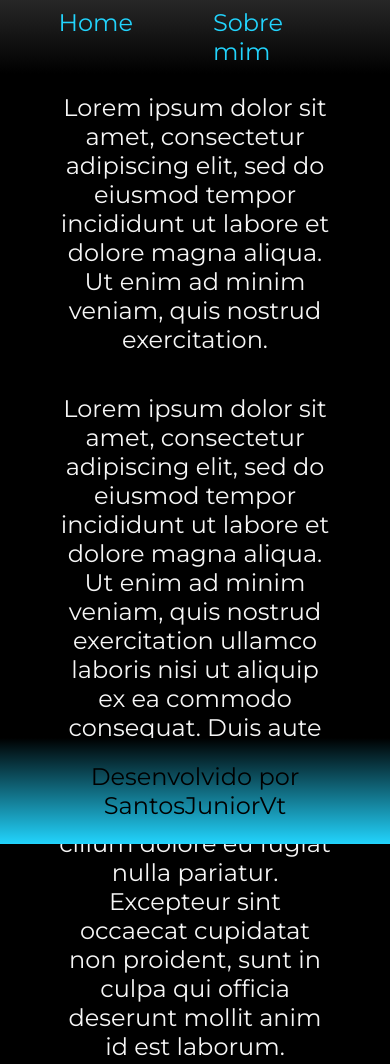
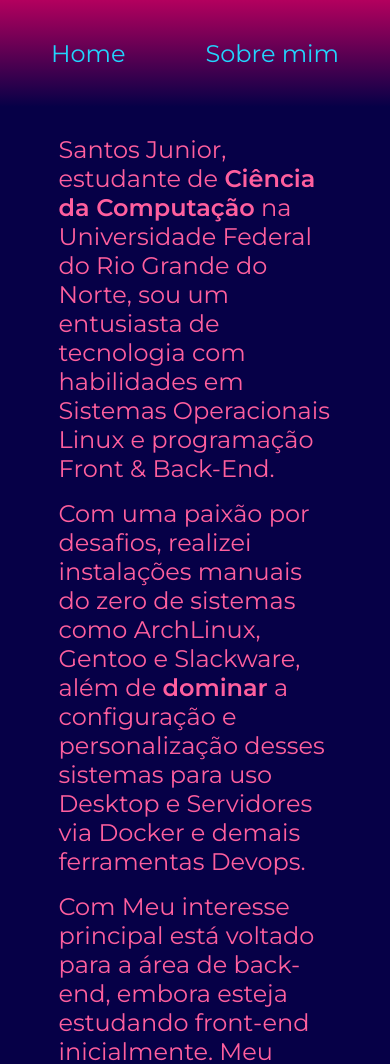
Before and after one commit to santosjuniorvt/portfolio-html-css, a plain HTML site: page about.html in a window 390 px wide. Shown: the top 1064 px of the page. Drawn offline with Linux system fonts and the light colour scheme.

Commit message:
release portfolio

```diff
--- a/about.html
+++ b/about.html
@@ -14,11 +14,13 @@
       <a class="header__menu__link" href="about.html">Sobre mim</a>
     </nav>
   </header>
-    <main class="presentation">
-    <section class="presentation__content">
-        <p class="presentation__content__paragraph">Lorem ipsum dolor sit amet, consectetur adipiscing elit, sed do eiusmod tempor incididunt ut labore et dolore magna aliqua. Ut enim ad minim veniam, quis nostrud exercitation.</p>
-        <p class="presentation__content__paragraph">Lorem ipsum dolor sit amet, consectetur adipiscing elit, sed do eiusmod tempor incididunt ut labore et dolore magna aliqua. Ut enim ad minim veniam, quis nostrud exercitation ullamco laboris nisi ut aliquip ex ea commodo consequat. Duis aute irure dolor in reprehenderit in voluptate velit esse cillum dolore eu fugiat nulla pariatur. Excepteur sint occaecat cupidatat non proident, sunt in culpa qui officia deserunt mollit anim id est laborum.</p>
-        <p class="presentation__content__paragraph">Lorem ipsum dolor sit amet, qui minim labore adipisicing minim sint cillum sint consectetur cupidatat. ut labore et dolore magna aliqua. Ut enim ad minim veniam, quis nostrud exercitation</p>
+  <main class="about__presentation">
+    <section >
+      <p class="about__presentation__content__paragraph">Santos Junior, estudante de <strong>Ciência da Computação</strong> na Universidade Federal do Rio Grande do Norte, sou um entusiasta de tecnologia com habilidades em Sistemas Operacionais Linux e programação Front & Back-End.</p>
+
+      <p class="about__presentation__content__paragraph">Com uma paixão por desafios, realizei instalações manuais do zero de sistemas como ArchLinux, Gentoo e Slackware, além de <strong>dominar</strong> a configuração e personalização desses sistemas para uso Desktop e Servidores via Docker e demais ferramentas Devops.</p>
+
+      <p class="about__presentation__content__paragraph">Com Meu interesse principal está voltado para a área de back-end, embora esteja estudando front-end inicialmente. Meu objetivo é me tornar um desenvolvedor de back-end bem-sucedido no futuro, entregando trabalhos de alta qualidade. Atualmente, estou desenvolvendo páginas sobre games e cultura pop, além de criar blogs e tutoriais sobre <strong>Linux e software livre</strong>.</p>
     </section>
   </main>
   <footer class="footer">
--- a/css/style.css
+++ b/css/style.css
@@ -1,11 +1,11 @@
 @import url('https://fonts.googleapis.com/css2?family=Montserrat:wght@400;600&family=Ubuntu&display=swap');
 
 :root{
-  --primary-color: #000000;
-  --secondary-color: #f6f6f6;
+  --primary-color: #060047;
+  --secondary-color: #FF5F9E;
   --tertiary-color: #22d4fd;
-  --hover-color: #272727;
-  --header-color: #202020;
+  --hover-color: #B3005E;
+  --header-color: #22d4fd;
 
   --primary-font: 'Ubuntu', sans-serif;
   --secondary-font: 'Montserrat', sans-serif;
@@ -29,6 +29,7 @@ body {
 
 .header__menu {
   display: flex;
+  align-items: center;
   gap: 80px;
 }
 
@@ -46,6 +47,14 @@ body {
   flex-direction: column;
   align-items: center;
   text-align: center;
+  justify-content: space-between;
+}
+
+.about__presentation {
+  padding: 5% 15%;
+  display: flex;
+  flex-direction: column;
+  align-items: center;
   justify-content: space-between;
 }
 
@@ -69,6 +78,12 @@ body {
   font-family: var(--secondary-font);
 }
 
+.about__presentation__content__paragraph {
+padding: 3% 0;
+font-size: 1.5rem;
+font-family: var(--secondary-font);
+}
+
 .presentation__links {
   display: flex;
   flex-direction: column;
@@ -78,12 +93,13 @@ body {
 }
 
 .presentation__links__subtitle {
+  padding: 5% 0;
   font-family: var(primary-font);
   font-weight: 400;
   font-size: 1.5rem;
 }
 
-.presentation__links__link {
+.presentation__links__navigation {
   display: flex;
   justify-content: center;
   gap: 16px;
@@ -100,14 +116,12 @@ body {
   transition: background-color 1s;
 }
 
-.presentation__links__link:hover {
+.presentation__links__navigation:hover {
   background-color: var(--hover-color);
   transition: background-color 1s;
 }
 
 .footer {
-  position: fixed;
-  bottom: 0;
   width: 100%;
 }
 
@@ -120,3 +134,23 @@ body {
   font-size: 1.5rem;
   font-weight: 400;
 }
+
+@media (max-width: 1200px) {
+  .header {
+    display: flex;
+    justify-content: center;
+    padding: 10%;
+  }
+
+  .presentation {
+    text-align: justify;
+  }
+
+  .presentation__links_navigation {
+  background-color: var(--hover-color);
+  }
+
+  .footer {
+    margin-top: 5%;
+  }
+}
```
Also changed, not shown: index.html (+3 -3 lines). Lines whose indentation alone changed are shown as unchanged.
